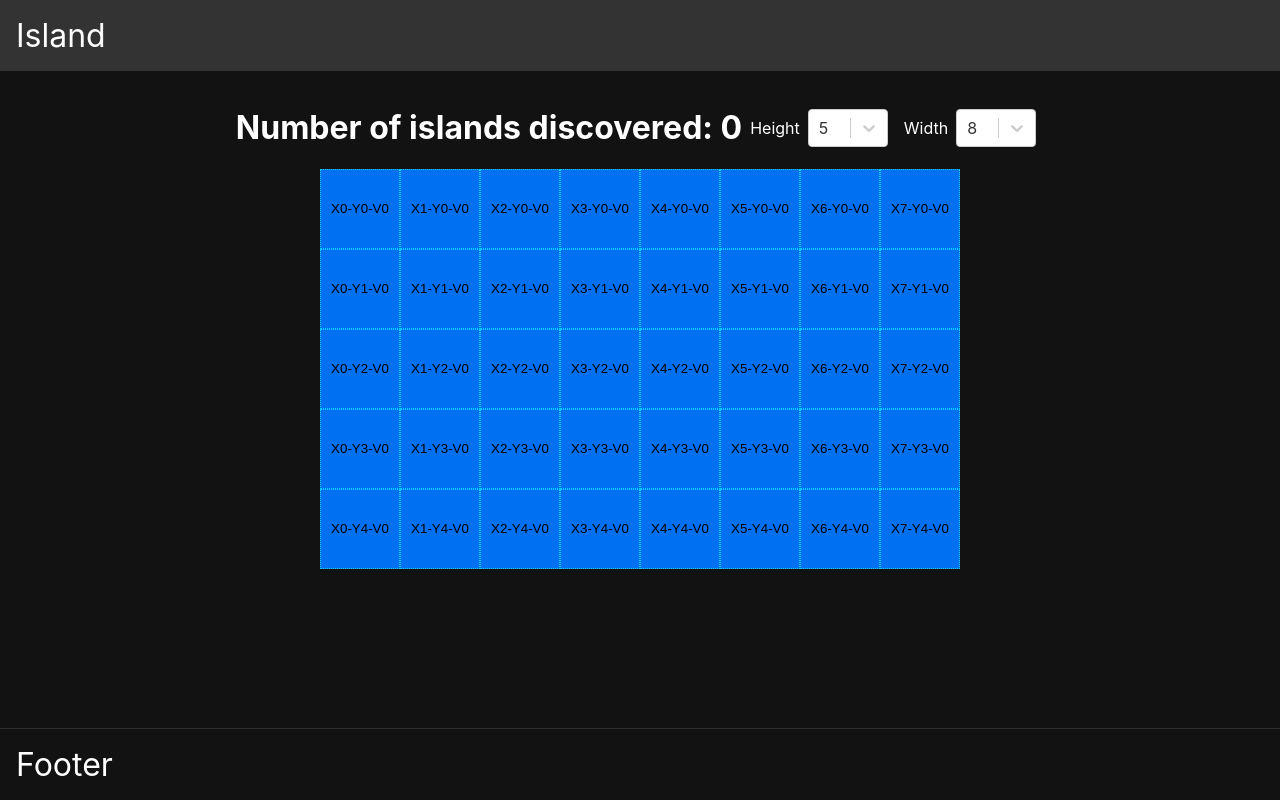
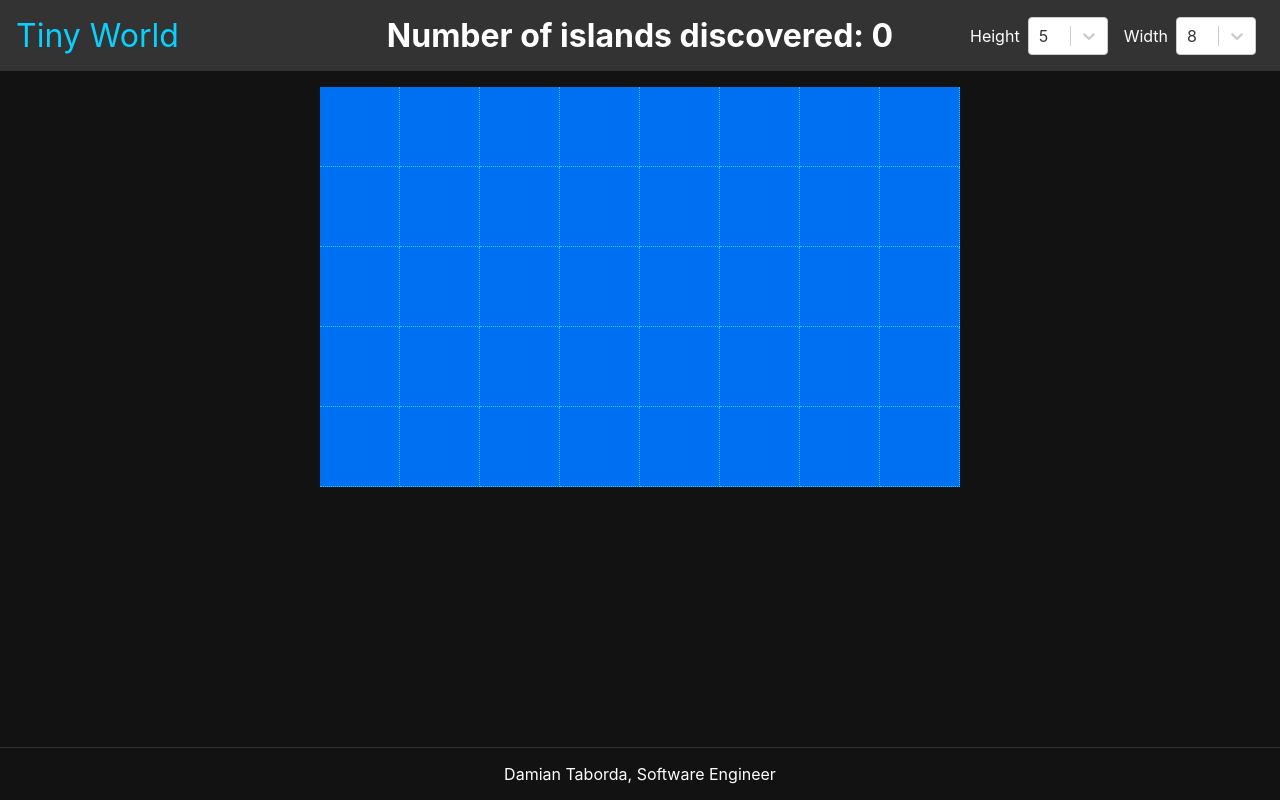
Before and after one commit to dtaborda/islands, a Next.js app: page / in a window 1280 px wide. Built offline with nearby package versions, Linux system fonts and the light colour scheme.

Commit message:
refactoring UI / UX

```diff
--- a/components/Cell.tsx
+++ b/components/Cell.tsx
@@ -4,16 +4,18 @@ import styled from 'styled-components'
 const CellContainer: any = styled.button`
   height: ${({ theme }) => theme.sizes.cell};
   width: ${({ theme }) => theme.sizes.cell};
-  background-color: ${({ theme, data }: any) => data.value ? theme.colors.white : theme.colors.primary};
-  border: 1px dotted ${({ theme }) => theme.colors.blue};
+  background-color: ${({ theme, data }: any) => data.value ? theme.colors.green : theme.colors.primary};
+  border-right: 1px dotted ${({ theme, data }: any) => data.value ? theme.colors.lightGreen : theme.colors.blue};
+  border-bottom: 1px dotted ${({ theme, data }: any) => data.value ? theme.colors.lightGreen : theme.colors.blue};
+  border-left: none;
+  border-top: none;
   cursor: pointer;
   &:hover {
-    opacity:0.1;
-    border: 1px dotted ${({ theme }) => theme.colors.white};
+    background-color: ${({ theme, data }: any) => data.value ? theme.colors.lightGreen : theme.colors.blue};
   }
   &:active {
-    background-color: ${({ theme, data }: any) => data.value ? theme.colors.white : theme.colors.white};
-    border: 2px solid ${({ theme }) => theme.colors.primary};
+    background-color: ${({ theme, data }: any) => data.value ? theme.colors.green : theme.colors.primary};
+    border: 3px solid ${({ theme, data }: any) => data.value ? theme.colors.green : theme.colors.primary};
   }
 `
 
@@ -31,8 +33,6 @@ export function Cell(props: CellProps) {
   }
 
   return (
-    <CellContainer data={data} onClick={handleClick}>
-      {`X${data.axisX}-Y${data.axisY}-V${data.value}`}
-    </CellContainer>
+    <CellContainer data={data} onClick={handleClick} />
   )
 }
--- a/components/ContextBar.tsx
+++ b/components/ContextBar.tsx
@@ -1,13 +1,18 @@
 import React from 'react'
 import styled from 'styled-components'
-import { Title } from './typography'
+import { Logo, Title } from './typography'
 import { Select, SelectOptionsProps } from './Select'
 
 const Container: any = styled.div`
   display: flex;
-  display: flex;
-  justify-content: center;
+  justify-content: ${
+    ({ isAlignCenter,  isAlignLeft}: any) =>
+      isAlignCenter ?
+        'center' : isAlignLeft ?
+        'flex-end' : 'space-between'
+  };
   align-items: center;
+  ${({ lengthFlex }: any) => `flex: ${lengthFlex}`}
 `
 export interface ContextBarProps {
   islandCounter: number
@@ -32,7 +37,13 @@ export function ContextBar(props: ContextBarProps) {
 
   return (
     <Container>
+      <Container lengthFlex={1}>
+        <Logo>Tiny World</Logo>
+      </Container>
+      <Container lengthFlex={2} isAlignCenter>
         <Title>Number of islands discovered: {islandCounter}</Title>
+      </Container>
+      <Container lengthFlex={1} isAlignLeft>
         <Select
           label="Height"
           value={tinyWorldHeight}
@@ -46,5 +57,6 @@ export function ContextBar(props: ContextBarProps) {
           options={tinyWorldWidthOptions}
         />
       </Container>
+    </Container>
   )
 }
--- a/components/Layout.tsx
+++ b/components/Layout.tsx
@@ -2,7 +2,6 @@ import React from 'react'
 import styled from 'styled-components'
 
 const Header = styled.header`
-  min-height: ${({ theme }) => theme.sizes.xl};
   background-color: ${({ theme }) => theme.colors.darkerGrey};
   padding: ${({ theme }) => theme.sizes.sm};
 `
@@ -14,7 +13,9 @@ const Main = styled.main`
 `
 
 const Footer = styled.footer`
-  min-height: ${({ theme }) => theme.sizes.xl};
+  display: flex;
+  justify-content: center;
+  align-items: center;
   background-color: ${({ theme }) => theme.colors.background};
   border-top: 1px solid ${({ theme }) => theme.colors.grey};;
   padding: ${({ theme }) => theme.sizes.sm};
--- a/components/typography.tsx
+++ b/components/typography.tsx
@@ -3,13 +3,20 @@ import styled from 'styled-components'
 export const Title = styled.h1`
   font-size: ${({ theme }) => theme.sizes.md};
   color: ${({ theme }) => theme.colors.white};
+  padding: 0;
+  margin: 0;
 `
 
 export const Logo = styled.span`
   font-size: ${({ theme }) => theme.sizes.md};
-  color: ${({ theme }) => theme.colors.white};
+  color: ${({ theme }) => theme.colors.blue};
 `
 
 export const Label = styled.span`
   color: ${({ theme }) => theme.colors.white};
 `
+
+export const Text = styled.span`
+  font-size: ${({ theme }) => theme.sizes.sm};
+  color: ${({ theme }) => theme.colors.white};
+`
--- a/pages/_app.tsx
+++ b/pages/_app.tsx
@@ -44,6 +44,8 @@ const theme = {
     grey: '#ffffff1e',
     darkerGrey: '#333333',
     blue: "#08d1ff",
+    lightGreen: "#81ecec",
+    green: "#1abc9c",
   },
   sizes: {
     xs: '0.5rem', //8px
--- a/pages/api/hello.ts
+++ /dev/null
@@ -1,13 +0,0 @@
-// Next.js API route support: https://nextjs.org/docs/api-routes/introduction
-import type { NextApiRequest, NextApiResponse } from 'next'
-
-type Data = {
-  name: string
-}
-
-export default function handler(
-  req: NextApiRequest,
-  res: NextApiResponse<Data>
-) {
-  res.status(200).json({ name: 'John Doe' })
-}
--- a/pages/index.tsx
+++ b/pages/index.tsx
@@ -3,9 +3,9 @@ import {
   ContextBar,
   ContextBarProps,
   Dashboard,
-  DashboardProps,
   Layout,
   Logo,
+  Text,
 } from '../components';
 
 import {
@@ -50,10 +50,11 @@ export default function Home() {
         <link rel="icon" href="/favicon.ico" />
       </Head>
       <Layout
-        header={<Logo>Island</Logo>}
-        footer={<Logo>Footer</Logo>}
+        header={
+          <ContextBar {...contextBarProps} />
+        }
+        footer={<Text>Damian Taborda, Software Engineer</Text>}
       >
-        <ContextBar {...contextBarProps} />
         <Dashboard {...gridProps} />
       </Layout>
     </>
```
Lines whose indentation alone changed are shown as unchanged.
